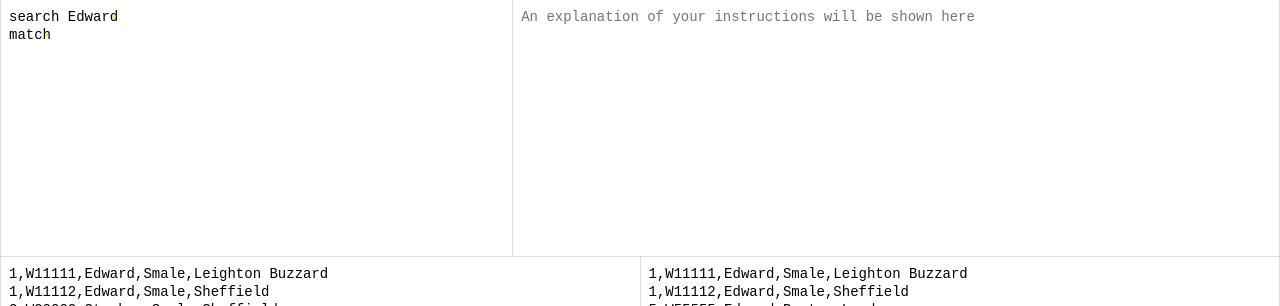
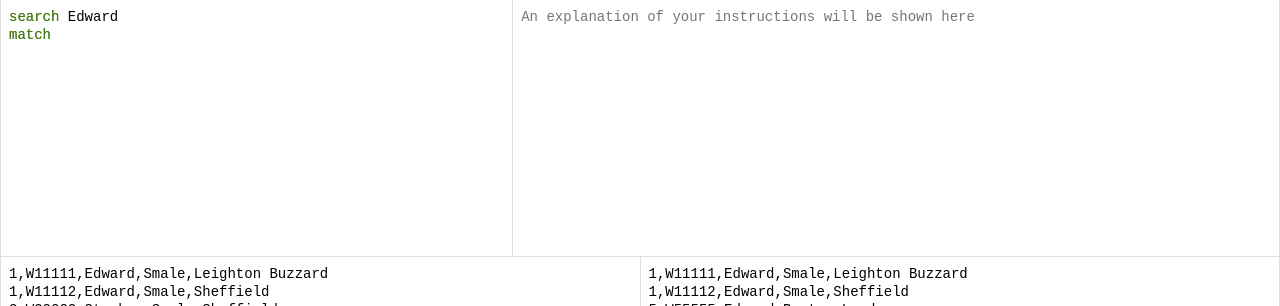
Before and after one commit to edwardsmale/string-tools-react, a React (Create React App) app: page / in a window 1280 px wide. Shown: the top 306 px of the page. Built offline with nearby package versions, Linux system fonts and the light colour scheme.

Commit message:
Extract overlay logic to function

```diff
--- a/src/App.tsx
+++ b/src/App.tsx
@@ -24,9 +24,12 @@ class App extends React.Component<AppProps, AppState> {
 
   inputPaneValue :string;
   codeWindowValue :string;
+  textUtilsService: TextUtilsService;
 
   constructor(props: AppProps) {
     super(props)
+
+    this.textUtilsService = new TextUtilsService();
 
     const code = `search Edward
 match`;
@@ -99,11 +102,10 @@ match`;
 
   getCommandService(): CommandService {
 
-    let textUtilsService = new TextUtilsService();
-    let sortService = new SortService(textUtilsService);
-    let commandTypesService = new CommandTypesService(textUtilsService, sortService);
-    let commandParsingService = new CommandParsingService(textUtilsService, commandTypesService);
-    return new CommandService(textUtilsService, commandParsingService, commandTypesService);
+    let sortService = new SortService(this.textUtilsService);
+    let commandTypesService = new CommandTypesService(this.textUtilsService, sortService);
+    let commandParsingService = new CommandParsingService(this.textUtilsService, commandTypesService);
+    return new CommandService(this.textUtilsService, commandParsingService, commandTypesService);
   }
 
   render() {
@@ -111,7 +113,7 @@ match`;
       <div className="App">
         <div className="string-tools">
           <div className="string-tools__top_section">
-            <CodeWindow onInput={this.handleCodeWindowInput} value={this.state.code} />
+            <CodeWindow onInput={this.handleCodeWindowInput} textUtilsService={this.textUtilsService} value={this.state.code} />
             <ExplainWindow explanation={this.state.explanation} />
           </div>
           <div className="panes-container">
--- a/src/components/CodeWindow/CodeWindow.tsx
+++ b/src/components/CodeWindow/CodeWindow.tsx
@@ -1,9 +1,11 @@
 import React from 'react';
+import { TextUtilsService } from '../../services/text-utils.service';
 import './CodeWindow.scss';
 
 interface CodeWindowProps {
   value: string;
   onInput(input: string): any;
+  textUtilsService: TextUtilsService;
 }
 
 interface CodeWindowState {
@@ -14,13 +16,46 @@ class CodeWindow extends React.Component<CodeWindowProps, CodeWindowState> {
   constructor(props: CodeWindowProps) {
     super(props)
 
+    this.textUtilsService = props.textUtilsService;
+
     this.handleChange = this.handleChange.bind(this);
+    this.getOverlayValue = this.getOverlayValue.bind(this);
   }
+
+  private textUtilsService: TextUtilsService;
 
   handleChange(event: any) {
     this.props.onInput(
       event.target.value
     );
+  }
+
+  getOverlayValue(codeValue: string) {
+
+    let codeLines = this.textUtilsService.TextToLines(codeValue);
+
+    let overlayLines = [];
+
+    for (let i = 0; i < codeLines.length; i++) {
+
+      let line = codeLines[i];
+
+      if (line.indexOf(" ") === -1) {
+        overlayLines.push(line);
+      }
+      else {
+        let command = line.substring(0, line.indexOf(" "));
+        let paras = line.substring(command.length + 1);
+
+        paras = paras.replace(/\s/gm, "▪")
+
+        let updatedLine = command + " " + paras.replace(/[^\s▪]/gm, " ");
+
+        overlayLines.push(updatedLine);
+      }
+    }
+
+    return overlayLines.join("\n");
   }
 
   render() {
@@ -36,7 +71,7 @@ class CodeWindow extends React.Component<CodeWindowProps, CodeWindowState> {
         <textarea
           className="code-window__overlay string-tools__textarea window-textarea"
           spellCheck={false}
-          value={this.props.value.replace(/^ {1}/gm, "▪").replace(/ {2}/g, " ▪",).replace(/▪ {1}/g, "▪▪",).replace(/[^▪\r\n]/g, " ").replace(/ {1}$/gm, "▪")}
+          value={this.getOverlayValue(this.props.value)}
           readOnly={true}></textarea>
       </div>
     );
```
